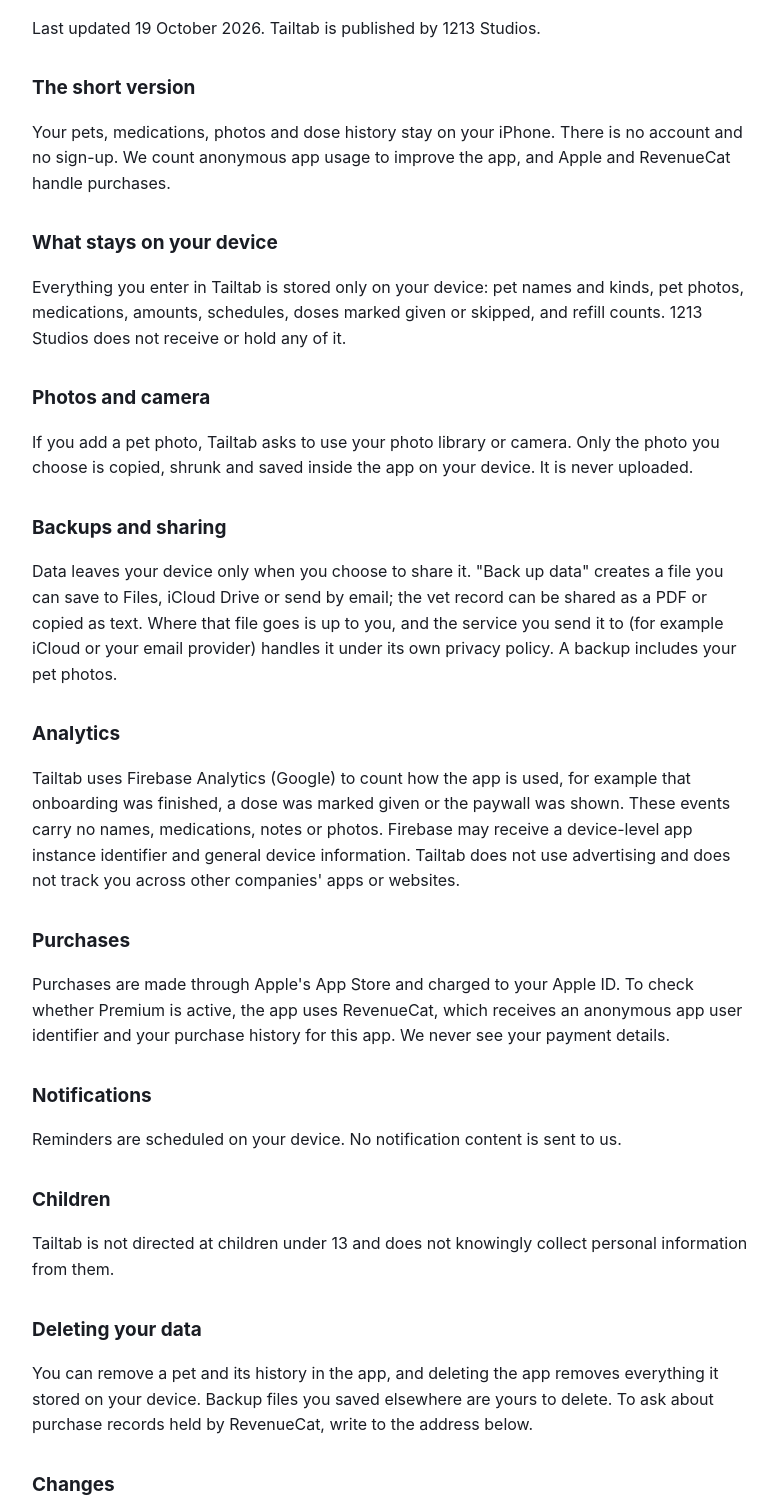
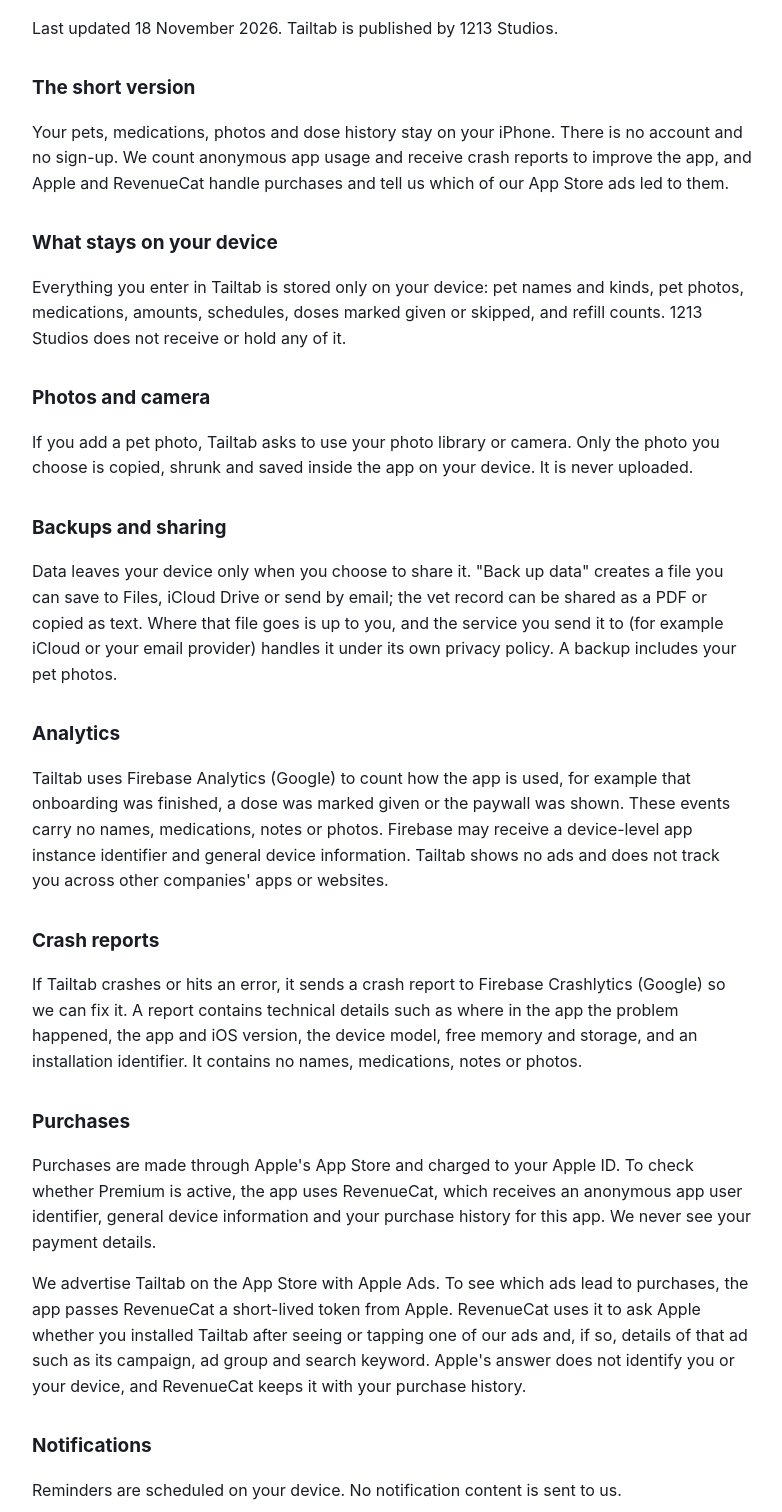
Before and after one commit to japanjoshi/app-legal, a plain HTML site: page pet_medication_reminder/privacy.html in a window 1280 px wide. Shown: the part 88-1600 px from the top of the page, without its empty margins (248-1030 px from the left). Drawn offline with Linux system fonts and the light colour scheme.

Commit message:
Tailtab privacy: Apple Ads attribution through RevenueCat, crash reports through Crashlytics
Co-Authored-By: Claude Opus 5.5 <noreply@anthropic.com>

```diff
--- a/pet_medication_reminder/privacy.html
+++ b/pet_medication_reminder/privacy.html
@@ -1,9 +1,9 @@
 <!doctype html>
 <html lang="en"><head><meta charset="utf-8"><meta name="viewport" content="width=device-width, initial-scale=1"><title>Tailtab Privacy Policy</title><style>body{font:16px/1.6 -apple-system,BlinkMacSystemFont,'Segoe UI',Roboto,sans-serif;max-width:720px;margin:40px auto;padding:0 20px;color:#1a1d24}h1{font-size:28px}h2{font-size:19px;margin-top:32px}@media(prefers-color-scheme:dark){body{background:#0f1218;color:#e8ebf1}a{color:#7b93f5}}</style></head><body>
 <h1>Tailtab: Privacy Policy</h1>
-<p>Last updated 19 October 2026. Tailtab is published by 1213 Studios.</p>
+<p>Last updated 18 November 2026. Tailtab is published by 1213 Studios.</p>
 <h2>The short version</h2>
-<p>Your pets, medications, photos and dose history stay on your iPhone. There is no account and no sign-up. We count anonymous app usage to improve the app, and Apple and RevenueCat handle purchases.</p>
+<p>Your pets, medications, photos and dose history stay on your iPhone. There is no account and no sign-up. We count anonymous app usage and receive crash reports to improve the app, and Apple and RevenueCat handle purchases and tell us which of our App Store ads led to them.</p>
 <h2>What stays on your device</h2>
 <p>Everything you enter in Tailtab is stored only on your device: pet names and kinds, pet photos, medications, amounts, schedules, doses marked given or skipped, and refill counts. 1213 Studios does not receive or hold any of it.</p>
 <h2>Photos and camera</h2>
@@ -11,15 +11,18 @@
 <h2>Backups and sharing</h2>
 <p>Data leaves your device only when you choose to share it. "Back up data" creates a file you can save to Files, iCloud Drive or send by email; the vet record can be shared as a PDF or copied as text. Where that file goes is up to you, and the service you send it to (for example iCloud or your email provider) handles it under its own privacy policy. A backup includes your pet photos.</p>
 <h2>Analytics</h2>
-<p>Tailtab uses Firebase Analytics (Google) to count how the app is used, for example that onboarding was finished, a dose was marked given or the paywall was shown. These events carry no names, medications, notes or photos. Firebase may receive a device-level app instance identifier and general device information. Tailtab does not use advertising and does not track you across other companies' apps or websites.</p>
+<p>Tailtab uses Firebase Analytics (Google) to count how the app is used, for example that onboarding was finished, a dose was marked given or the paywall was shown. These events carry no names, medications, notes or photos. Firebase may receive a device-level app instance identifier and general device information. Tailtab shows no ads and does not track you across other companies' apps or websites.</p>
+<h2>Crash reports</h2>
+<p>If Tailtab crashes or hits an error, it sends a crash report to Firebase Crashlytics (Google) so we can fix it. A report contains technical details such as where in the app the problem happened, the app and iOS version, the device model, free memory and storage, and an installation identifier. It contains no names, medications, notes or photos.</p>
 <h2>Purchases</h2>
-<p>Purchases are made through Apple's App Store and charged to your Apple ID. To check whether Premium is active, the app uses RevenueCat, which receives an anonymous app user identifier and your purchase history for this app. We never see your payment details.</p>
+<p>Purchases are made through Apple's App Store and charged to your Apple ID. To check whether Premium is active, the app uses RevenueCat, which receives an anonymous app user identifier, general device information and your purchase history for this app. We never see your payment details.</p>
+<p>We advertise Tailtab on the App Store with Apple Ads. To see which ads lead to purchases, the app passes RevenueCat a short-lived token from Apple. RevenueCat uses it to ask Apple whether you installed Tailtab after seeing or tapping one of our ads and, if so, details of that ad such as its campaign, ad group and search keyword. Apple's answer does not identify you or your device, and RevenueCat keeps it with your purchase history.</p>
 <h2>Notifications</h2>
 <p>Reminders are scheduled on your device. No notification content is sent to us.</p>
 <h2>Children</h2>
 <p>Tailtab is not directed at children under 13 and does not knowingly collect personal information from them.</p>
 <h2>Deleting your data</h2>
-<p>You can remove a pet and its history in the app, and deleting the app removes everything it stored on your device. Backup files you saved elsewhere are yours to delete. To ask about purchase records held by RevenueCat, write to the address below.</p>
+<p>You can remove a pet and its history in the app, and deleting the app removes everything it stored on your device. Backup files you saved elsewhere are yours to delete. To ask about purchase and ad records held by RevenueCat, write to the address below.</p>
 <h2>Changes</h2>
 <p>If this policy changes, the new version will be posted on this page with a new date.</p>
 <h2>Contact</h2>
```
